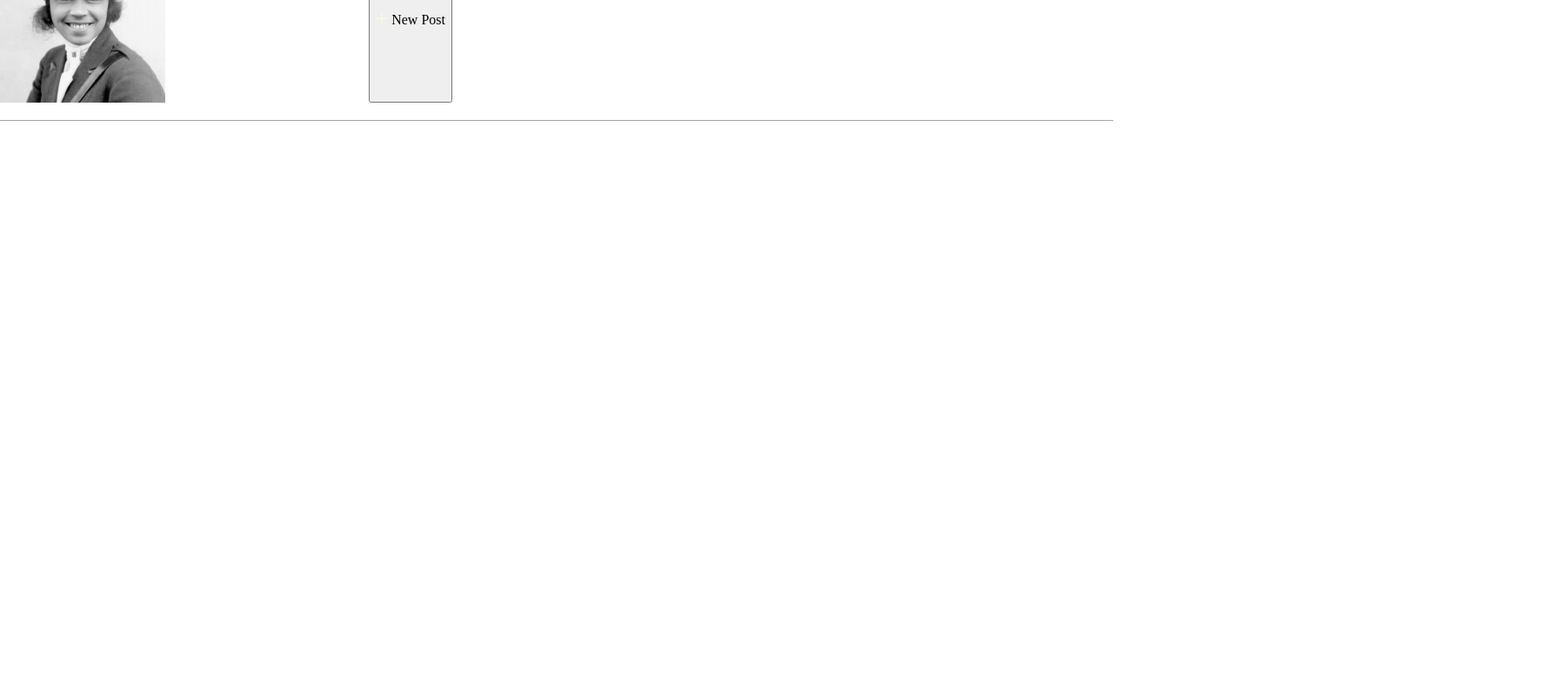
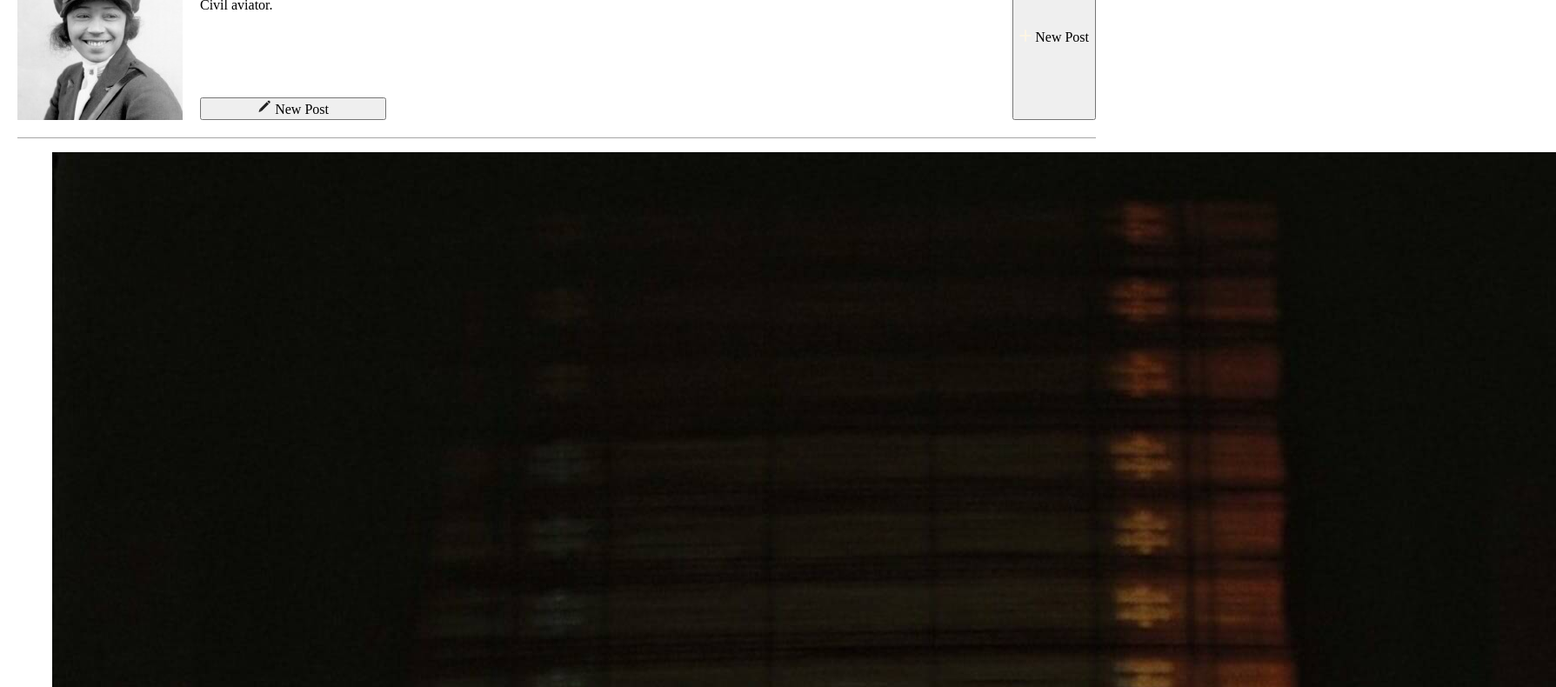
Before and after one commit to Moore1216/se_project_spots, a plain HTML site: page index.html in a window 1280 px wide. Shown: the part 152-942 px from the top of the page at 87% size, 1789 px wide, since content can reach past the window. Before the commit the page ends 800 px from the top, so only its background shows below. Drawn offline with Linux system fonts and the light colour scheme.

Commit message:
modified:   blocks/content.css 	modified:   blocks/profile.css 	new file:   images/like-button.svg 	renamed:    images/button-icon.svg -> images/pencil.svg 	modified:   index.html

```diff
--- a/blocks/content.css
+++ b/blocks/content.css
@@ -0,0 +1,3 @@
+.content {
+    padding: 20px;
+}
--- a/blocks/profile.css
+++ b/blocks/profile.css
@@ -26,6 +26,6 @@
     margin-top: auto;
 }
 
-.profile__add-button {
+.profile__add-btn {
     margin-left: auto;
 }
--- a/index.html
+++ b/index.html
@@ -21,12 +21,25 @@
                 <div class="profile__column">
                     <h1 class="profile__name">Bessie Coleman</h1>
                     <p class="profile__description">Civil aviator.</p>
-
+                    <button class="profile__edit-btn">
+                    <img src="./images/pencil.svg" alt="pencil icon"> New Post
+                </button>
                 </div>
                 <button class="profile__add-btn">
                     <img src="./images/plus.svg" alt="plus icon"> New Post
                 </button>
             </section>
+            <section class="cards">
+                <ul class="cards_list">
+                    <li class="card">
+                        <img src="./images/1-photo-by-moritz-feldmann-from-pexels.jpg" alt="Val Thoren" class="card__image">
+                        <div class="card__content">
+                            <h2 class="card__title">Val Thornes</h2>
+                            <button class="card__like-button"></button>
+                        </div>
+                    </li>
+                </ul>
+            </section>
         </main>
         <footer class="footer"></footer>
 </body>
```
Also changed, not shown: images/like-button.svg (added), images/pencil.svg (renamed from images/button-icon.svg).
